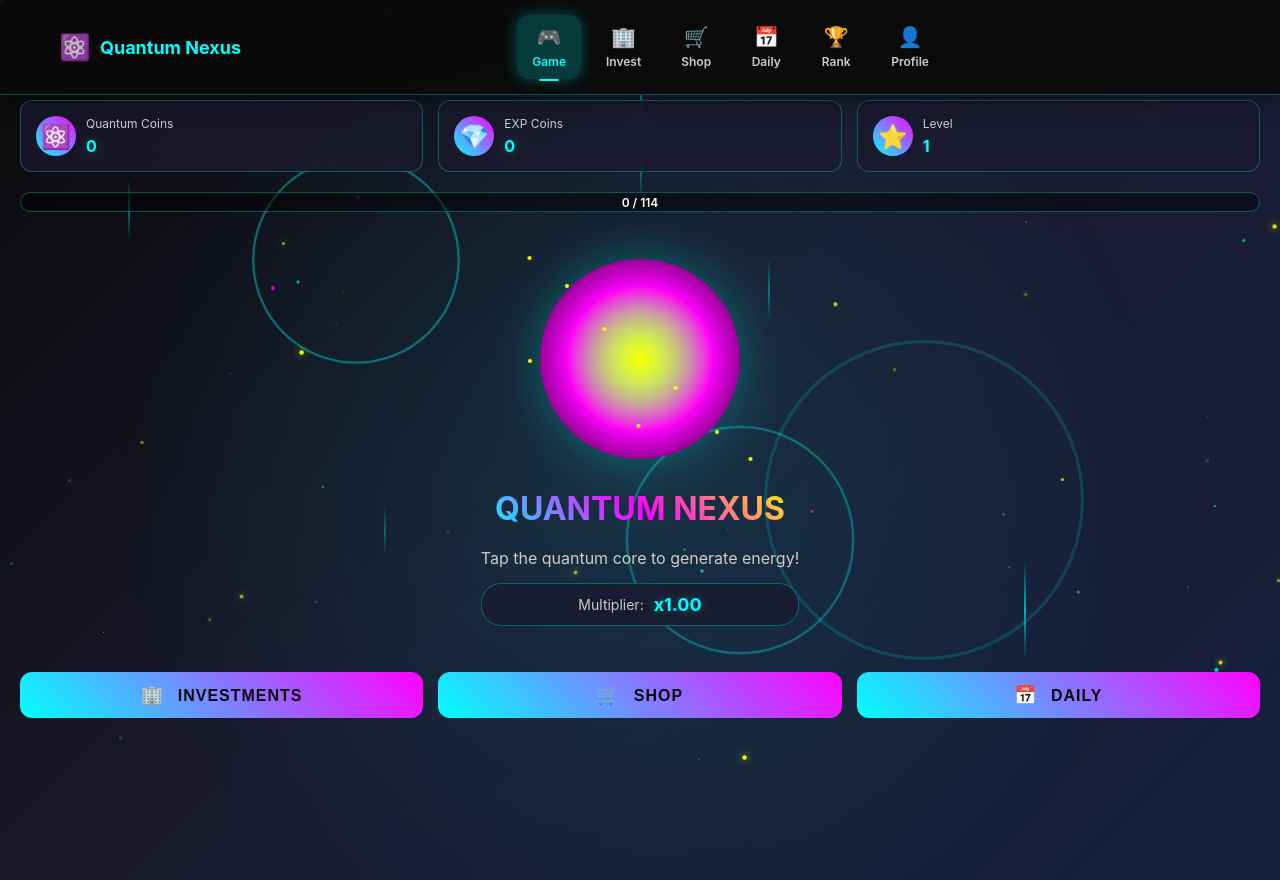
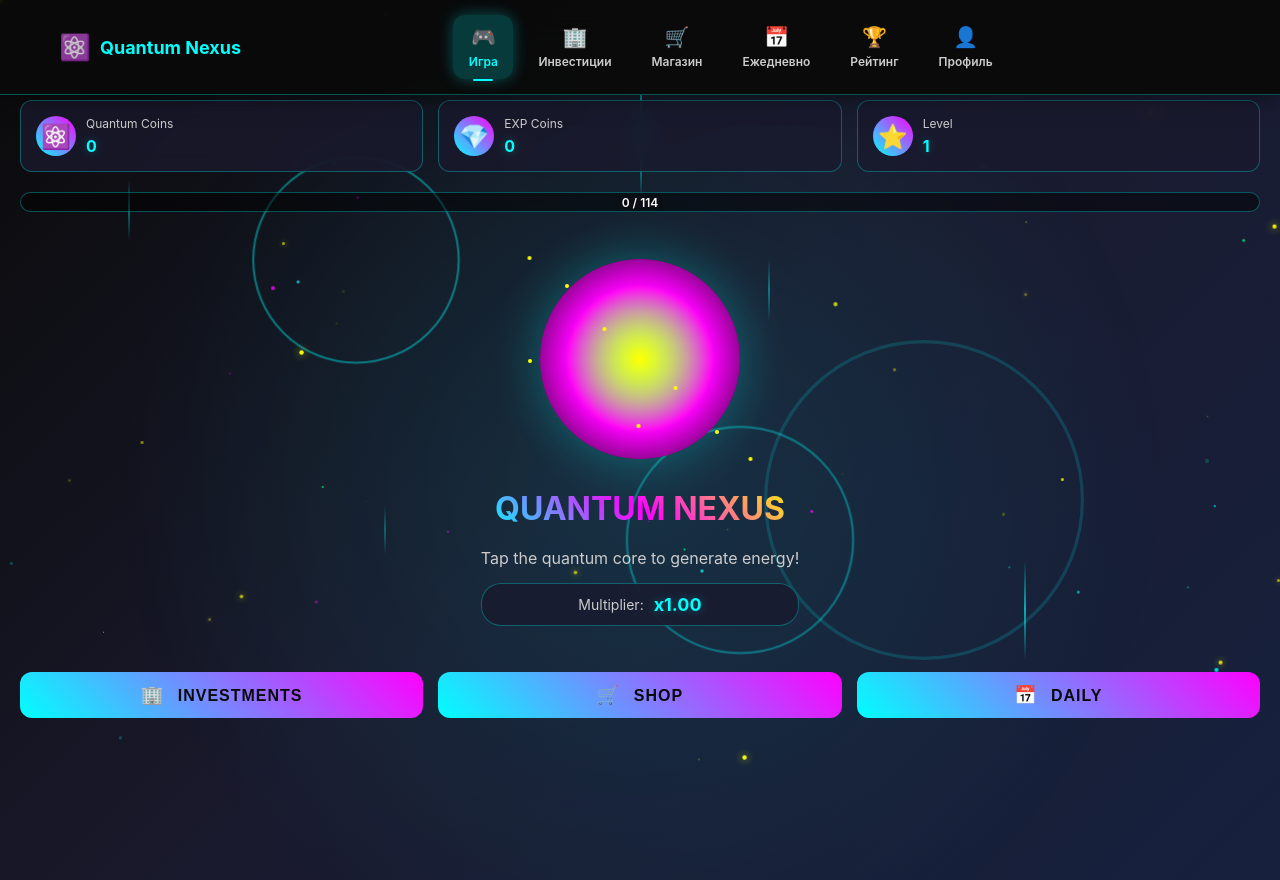
Before and after one commit to alexshangin96-ux/quantum-nexus, a Vue app: page / in a window 1280 px wide. Built offline with nearby package versions, Linux system fonts and the light colour scheme.

Commit message:
Update NavigationBar.vue

```diff
--- a/src/components/NavigationBar.vue
+++ b/src/components/NavigationBar.vue
@@ -41,12 +41,12 @@ const telegramStore = useTelegramStore()
 const user = computed(() => telegramStore.user)
 
 const navItems = [
-  { name: 'game', path: '/', icon: '🎮', label: 'Game' },
-  { name: 'investment', path: '/investment', icon: '🏢', label: 'Invest' },
-  { name: 'shop', path: '/shop', icon: '🛒', label: 'Shop' },
-  { name: 'daily', path: '/daily', icon: '📅', label: 'Daily' },
-  { name: 'ranking', path: '/ranking', icon: '🏆', label: 'Rank' },
-  { name: 'profile', path: '/profile', icon: '👤', label: 'Profile' }
+  { name: 'game', path: '/', icon: '🎮', label: 'Игра' },
+  { name: 'investment', path: '/investment', icon: '🏢', label: 'Инвестиции' },
+  { name: 'shop', path: '/shop', icon: '🛒', label: 'Магазин' },
+  { name: 'daily', path: '/daily', icon: '📅', label: 'Ежедневно' },
+  { name: 'ranking', path: '/ranking', icon: '🏆', label: 'Рейтинг' },
+  { name: 'profile', path: '/profile', icon: '👤', label: 'Профиль' }
 ]
 </script>
 
```
